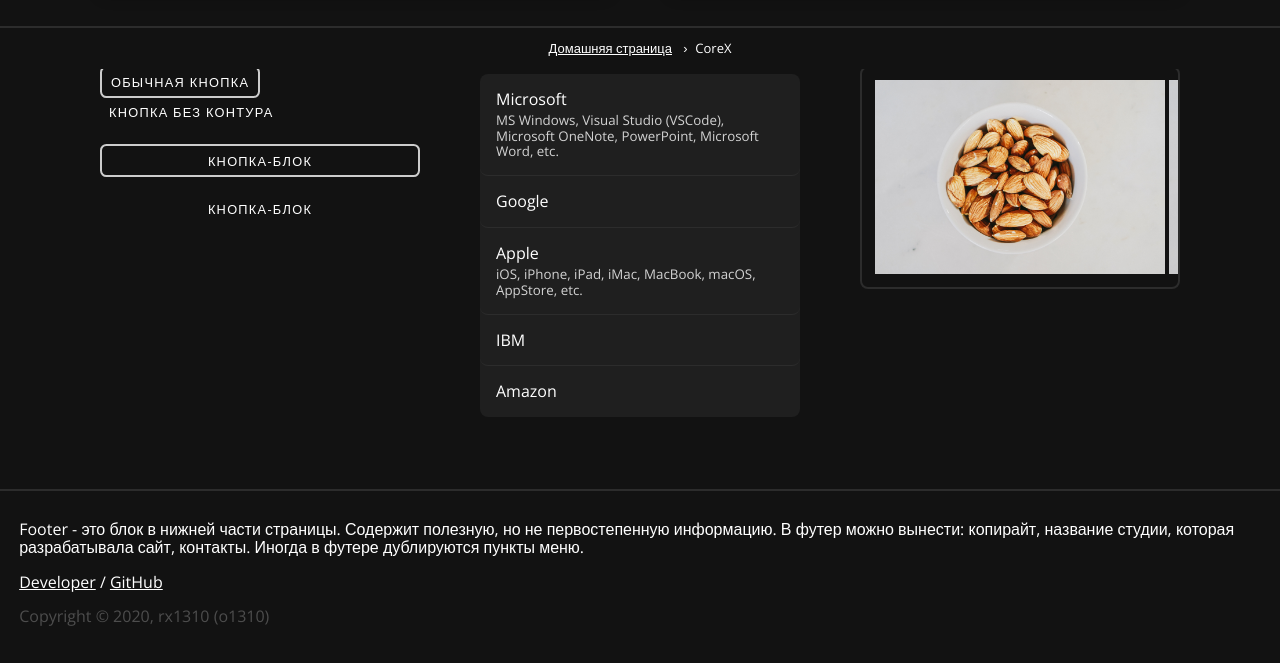
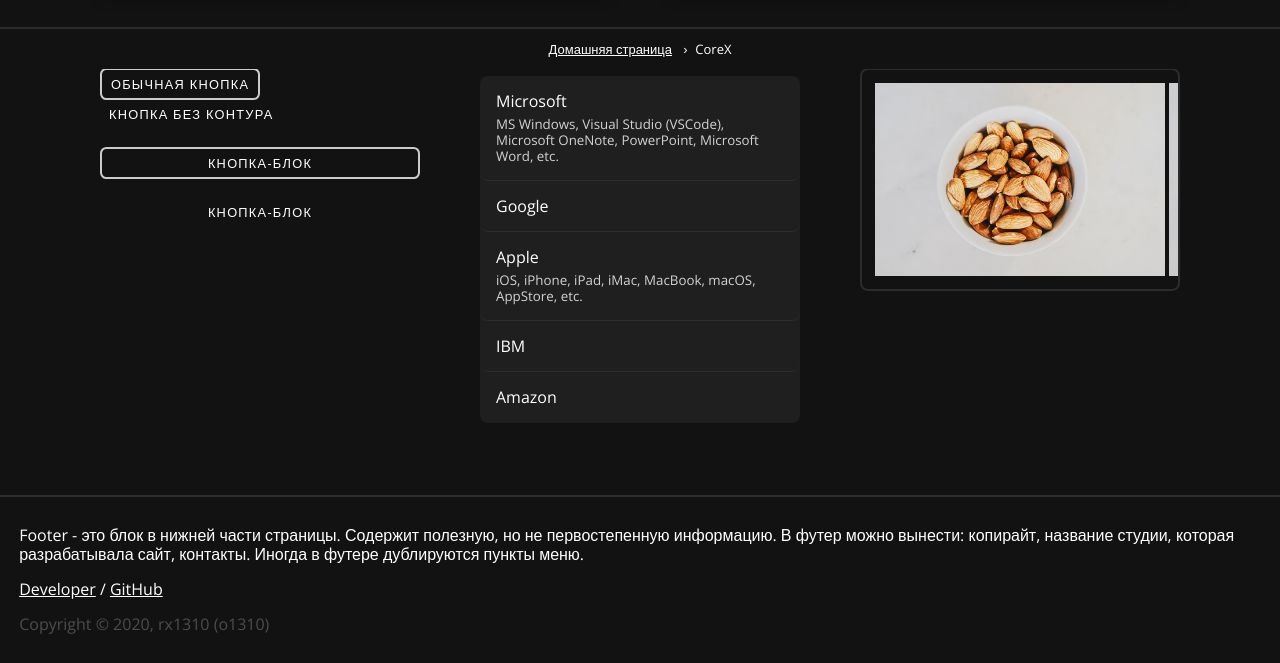
Before and after one commit to haba-kudzaev/CoreX, a website: page index.html in a window 1280 px wide. Shown: the part 731-1394 px from the top of the page. Drawn offline with nearby package versions, Linux system fonts and the light colour scheme; files that its build step writes are made by us from their sources.

Commit message:
Base: добавил параметр line-height со значением 1.2 для <p>

```diff
--- a/scss/_base.scss
+++ b/scss/_base.scss
@@ -25,6 +25,10 @@ body {
 
   @include crxBorderRadius();
 
+}
+
+p {
+  line-height: 1.2;
 }
 
 hr {
```
